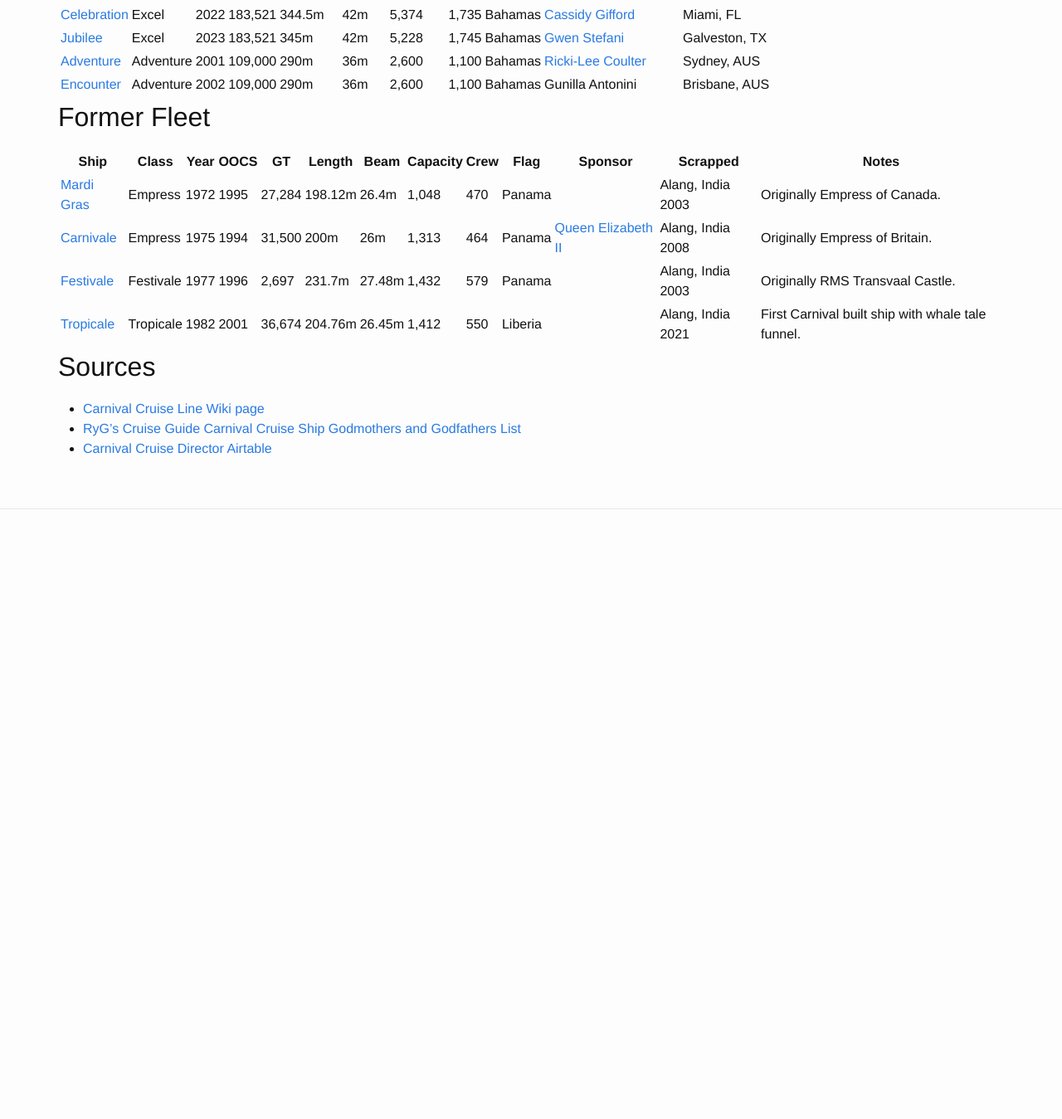
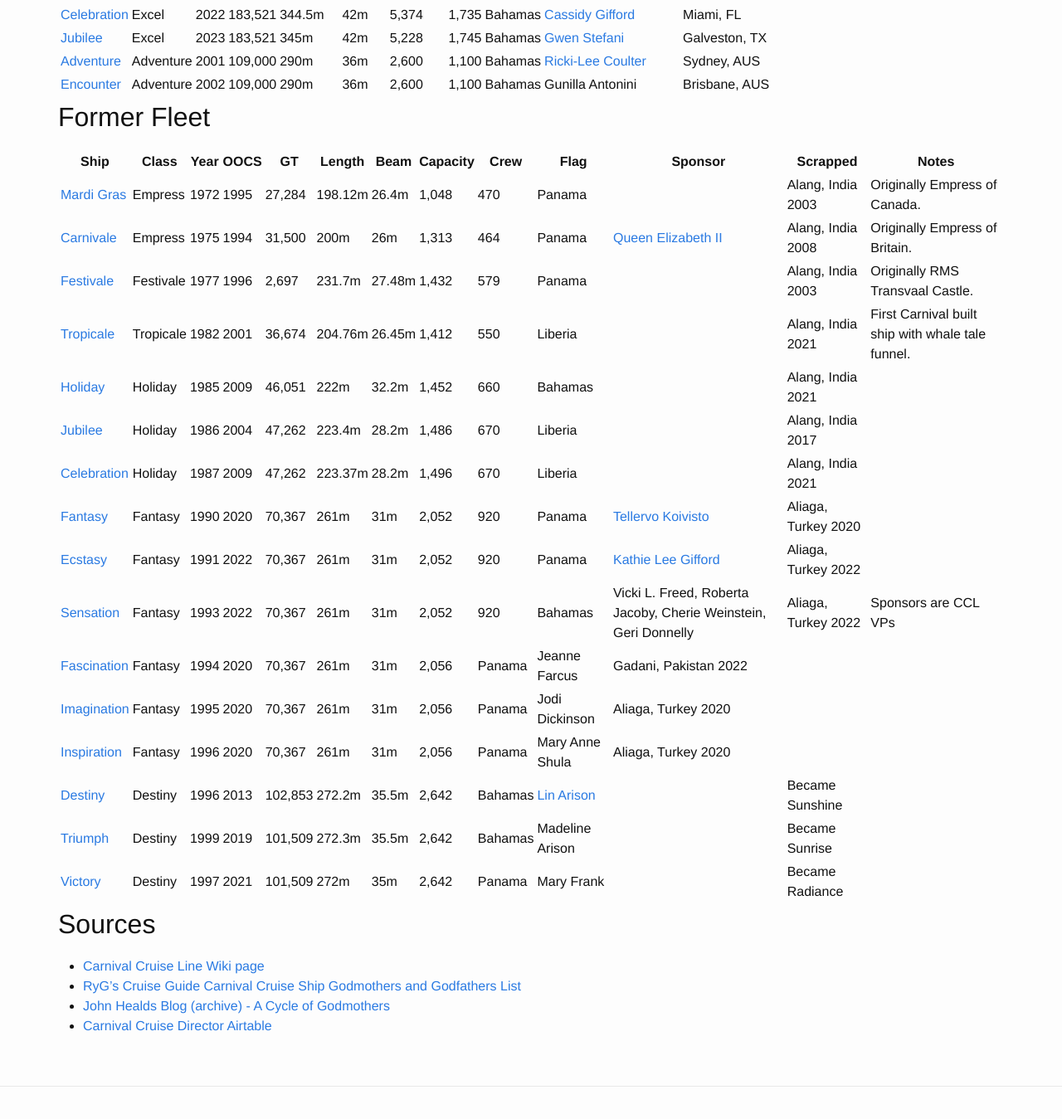
Before and after one commit to roclar/roclar.github.io, a Jekyll site: the page built from CarnivalFleet.md, in a window 1280 px wide and 1400 px high, scrolled down 952 px. Shown: the top 1349 px of the window at 83% size. Built offline with Jekyll 4.4.1, drawn with Linux system fonts in a browser that asks for light colours; before the commit the page ends 1656 px from its top, so only the background shows below that.

Commit message:
Added remaining retired fleet

```diff
--- a/CarnivalFleet.md
+++ b/CarnivalFleet.md
@@ -47,10 +47,22 @@
 | [Carnivale](https://en.wikipedia.org/wiki/RMS_Empress_of_Britain_(1955)) | Empress | 1975 | 1994 | 31,500 | 200m | 26m | 1,313 | 464 | Panama | [Queen Elizabeth II](https://en.wikipedia.org/wiki/Elizabeth_II) | Alang, India 2008 | Originally Empress of Britain. |
 | [Festivale](https://en.wikipedia.org/wiki/RMS_Transvaal_Castle) | Festivale | 1977 | 1996 | 2,697 | 231.7m | 27.48m | 1,432 | 579 | Panama | | Alang, India 2003 | Originally RMS Transvaal Castle. |
 | [Tropicale](https://en.wikipedia.org/wiki/MS_Tropicale) | Tropicale | 1982 | 2001 | 36,674 | 204.76m | 26.45m | 1,412 | 550 | Liberia | | Alang, India 2021 | First Carnival built ship with whale tale funnel. |
-
+| [Holiday](https://en.wikipedia.org/wiki/MS_Holiday) | Holiday | 1985 | 2009 | 46,051 | 222m | 32.2m | 1,452 | 660 | Bahamas | | Alang, India 2021 | |
+| [Jubilee](https://en.wikipedia.org/wiki/MS_Jubilee) | Holiday | 1986 | 2004 | 47,262 | 223.4m | 28.2m | 1,486 | 670 | Liberia | | Alang, India 2017 | |
+| [Celebration](https://en.wikipedia.org/wiki/MS_Celebration) | Holiday | 1987 | 2009 | 47,262 | 223.37m | 28.2m | 1,496 | 670 | Liberia | | Alang, India 2021 | |
+| [Fantasy](https://en.wikipedia.org/wiki/Carnival_Fantasy) | Fantasy | 1990 | 2020 | 70,367 | 261m | 31m | 2,052 | 920 | Panama | [Tellervo Koivisto](https://en.wikipedia.org/wiki/Tellervo_Koivisto) | Aliaga, Turkey 2020 | |
+| [Ecstasy](https://en.wikipedia.org/wiki/Carnival_Ecstasy) | Fantasy | 1991 | 2022 | 70,367 | 261m | 31m | 2,052 | 920 | Panama | [Kathie Lee Gifford](https://en.wikipedia.org/wiki/Kathie_Lee_Gifford) | Aliaga, Turkey 2022 | |
+| [Sensation](https://en.wikipedia.org/wiki/Carnival_Sensation) | Fantasy | 1993 | 2022 | 70,367 | 261m | 31m | 2,052 | 920 | Bahamas | Vicki L. Freed, Roberta Jacoby, Cherie Weinstein, Geri Donnelly | Aliaga, Turkey 2022 | Sponsors are CCL VPs |
+| [Fascination](https://en.wikipedia.org/wiki/Carnival_Fascination) | Fantasy | 1994 | 2020 | 70,367 | 261m | 31m | 2,056 | Panama | Jeanne Farcus | Gadani, Pakistan 2022 | |
+| [Imagination](https://en.wikipedia.org/wiki/Carnival_Imagination) | Fantasy | 1995 | 2020 | 70,367 | 261m | 31m | 2,056 | Panama | Jodi Dickinson | Aliaga, Turkey 2020 | |
+| [Inspiration](https://en.wikipedia.org/wiki/Carnival_Inspiration) | Fantasy | 1996 | 2020 | 70,367 | 261m | 31m | 2,056 | Panama | Mary Anne Shula | Aliaga, Turkey 2020 | |
+| [Destiny](https://en.wikipedia.org/wiki/Carnival_Sunshine) | Destiny | 1996 | 2013 | 102,853 | 272.2m | 35.5m | 2,642 | Bahamas | [Lin Arison](https://en.wikipedia.org/wiki/Lin_Arison) | | Became Sunshine |
+| [Triumph](https://en.wikipedia.org/wiki/Carnival_Sunrise) | Destiny | 1999 | 2019 | 101,509 | 272.3m | 35.5m | 2,642 | Bahamas | Madeline Arison | | Became Sunrise |
+| [Victory](https://en.wikipedia.org/wiki/Carnival_Radiance) | Destiny | 1997 | 2021 | 101,509 | 272m | 35m | 2,642 | Panama | Mary Frank | | Became Radiance |
 
 ## Sources
 
 * [Carnival Cruise Line Wiki page](https://en.wikipedia.org/wiki/Carnival_Cruise_Line)
 * [RyG's Cruise Guide Carnival Cruise Ship Godmothers and Godfathers List](http://www.embarkandaway.com/general-cruise-blog/carnival-cruise-ship-godmothers-and-godfathers-list)
+* [John Healds Blog (archive) - A Cycle of Godmothers](https://web.archive.org/web/20190402163111/https://johnhealdsblog.com/2012/12/03/a-cycle-of-godmothers/)
 * [Carnival Cruise Director Airtable](https://airtable.com/appin6uTVeCF8mthS/shrxzucqLGHbpDmm8/tblZJCAW6us7UhDmZ)
```
